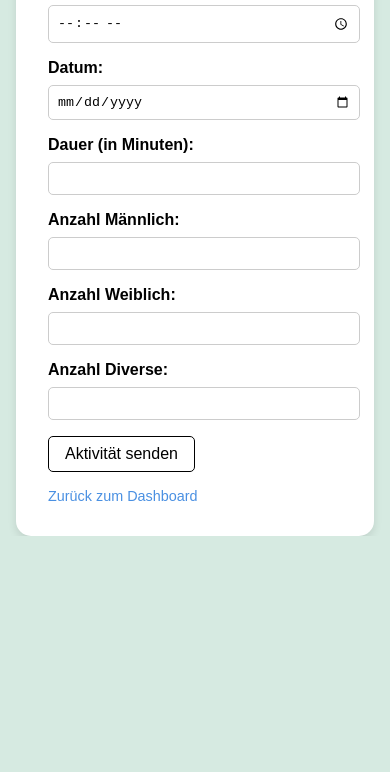
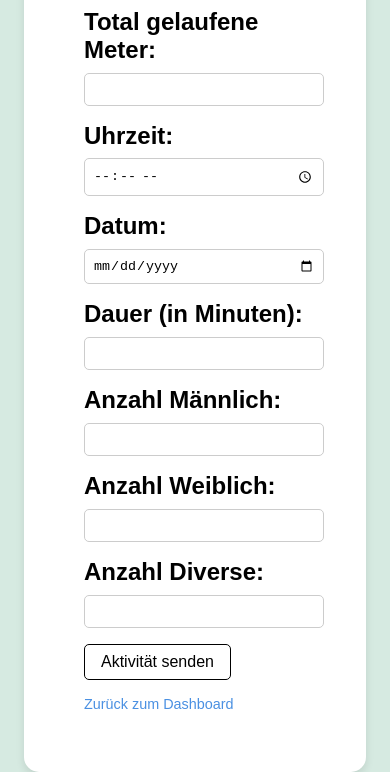
Before and after one commit to mwb28/around-ch-railway-prototyp, a website: page frontend/views/aktivitaet-input.html in a window 390 px wide. Shown: the part 282-1054 px from the top of the page. Before the commit the page ends 844 px from the top, so only its background shows below. Drawn offline with Linux system fonts and the light colour scheme.

Commit message:
style try

```diff
--- a/frontend/assets/css/styles.css
+++ b/frontend/assets/css/styles.css
@@ -736,10 +736,15 @@ h2 {
     font-size: 14px;
     padding: 6px;
   }
+  .activity-card {
+    font-size: 1.5rem;
+    padding: 2.5em;
+  }
+}
 
 
 
-}
+
 
 
 @media (max-width: 600px) {
```
